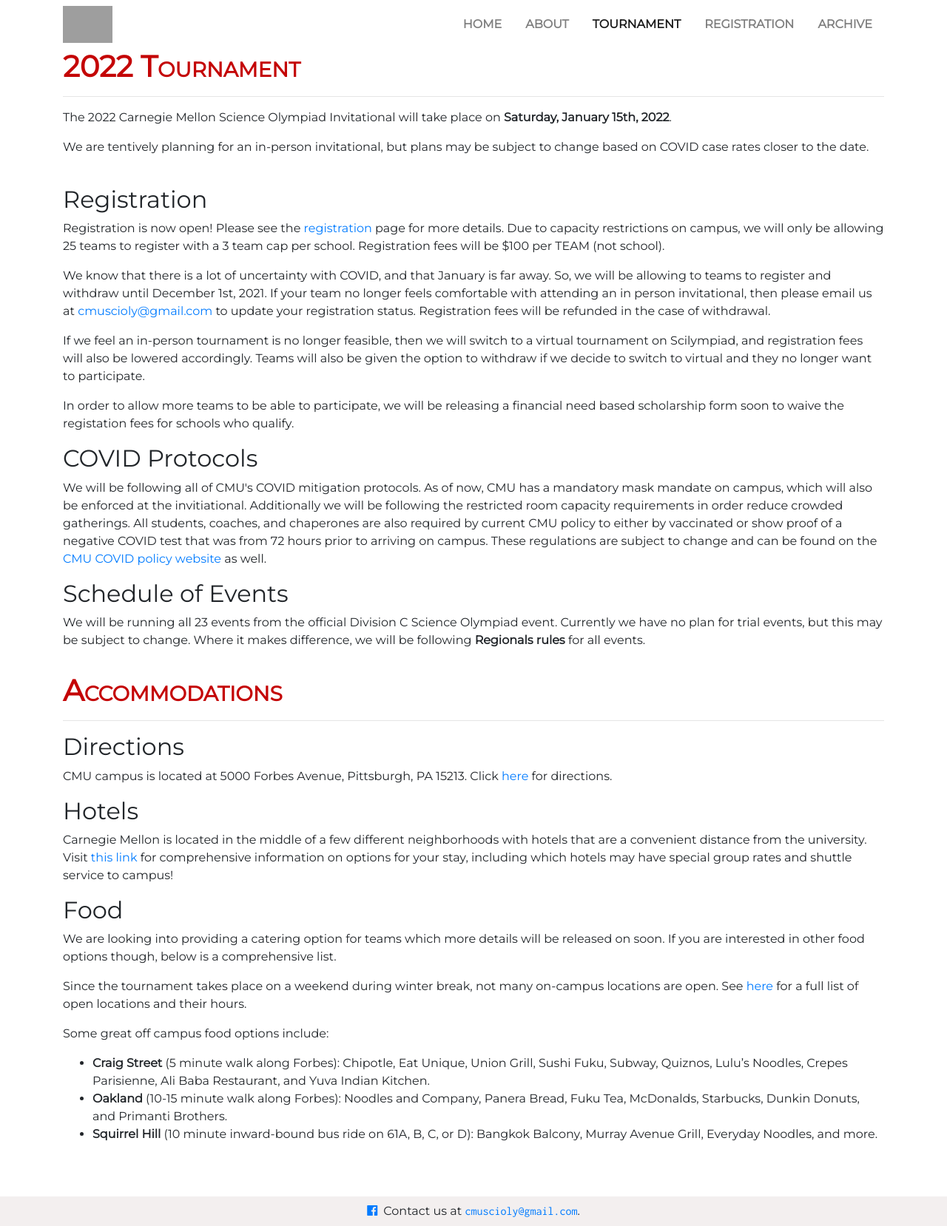
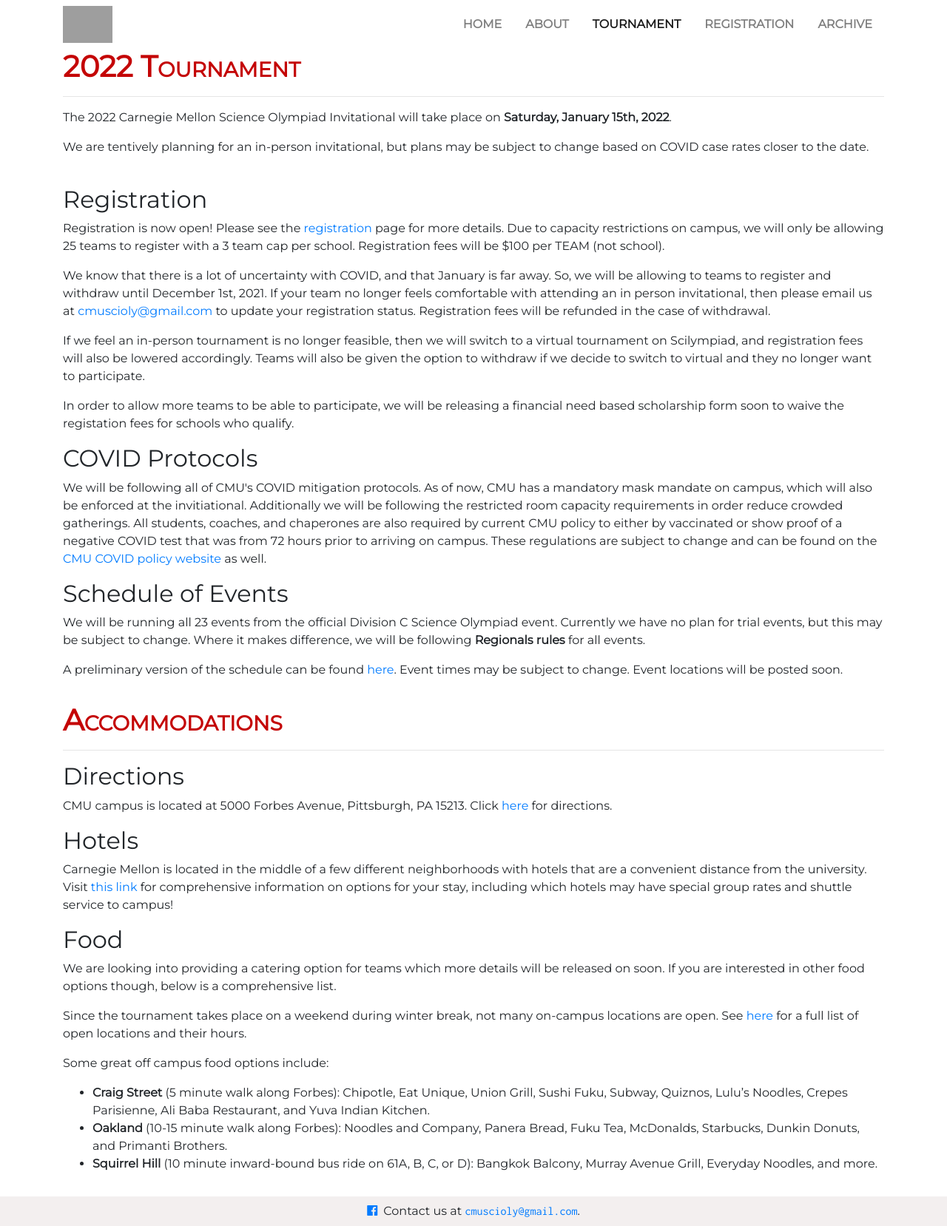
Before and after one commit to cmuscioly/cmuscioly.github.io, a Jekyll site: the page built from tournament.md, in a window 1280 px wide. Shown: the whole page at 74% size. Built offline with Jekyll 4.4.1, drawn with Linux system fonts in a browser that asks for light colours; nearby versions of some CDN libraries; grey boxes are pictures that could not be loaded.

Commit message:
added schedule and shcolarship form

```diff
--- a/tournament.md
+++ b/tournament.md
@@ -64,9 +64,12 @@
 Currently we have no plan for trial events, but this may be subject to change.
 Where it makes difference, we will be following <strong> Regionals rules </strong> for all events.
 </p>
+<p>
+A preliminary version of the schedule can be found <a href="https://docs.google.com/spreadsheets/d/1bV0PSX7svyK5UF2TvsRwgtxY0HMLlVw5np0gDxfFBO4/edit?usp=sharing" target="_blank">here</a>. Event times may be subject to change. Event locations will be posted soon.
+</p>
 
+</div> <!-- .col -->
 </div> <!-- .row -->
-</div> <!-- .col -->
 
 # Accommodations
 <hr>
```
Also changed, not shown: registration.md (+2 -0 lines).
